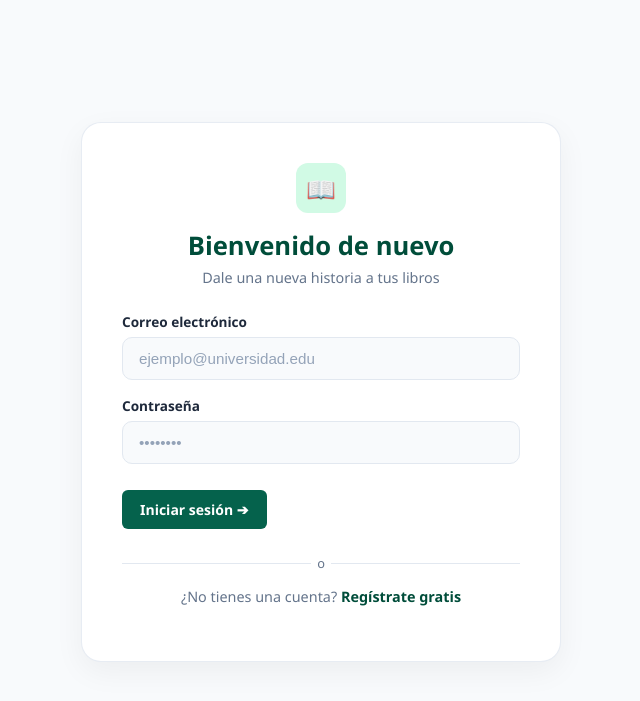
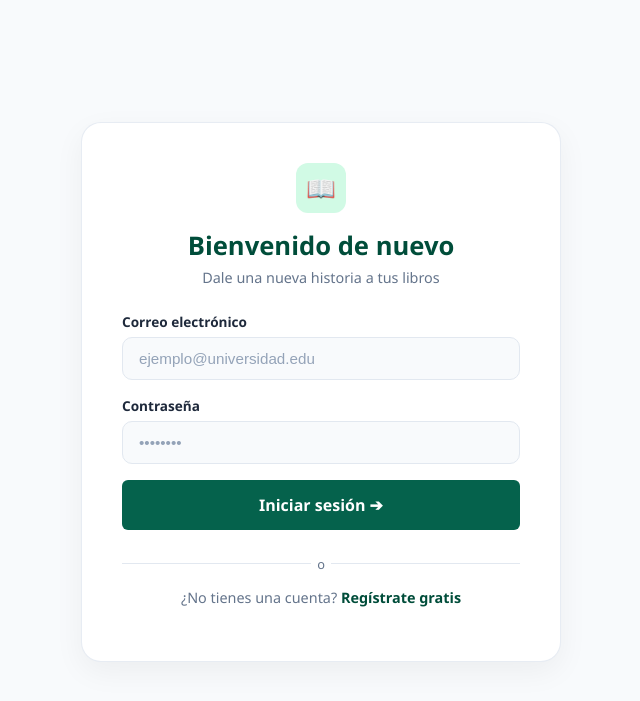
Before and after one commit to cristopherocampo/proyecto-ambiente-web, a PHP site: page / in a window 1280 px wide. Shown: the top 701 px of the page, without its empty margins (319-959 px from the left). Run offline with PHP 8.4, Linux system fonts and the light colour scheme; some libraries are stand-ins or nearby versions.

Commit message:
botones estilos
ess

```diff
--- a/app/views/auth/login.php
+++ b/app/views/auth/login.php
@@ -28,7 +28,7 @@
                 <input type="password" id="password" name="password" class="form-control" required placeholder="••••••••">
             </div>
 
-            <button type="submit" class="btn btn-primary">
+            <button type="submit" class="btn btn-primary" id="btn-iniciarSesion">
                 Iniciar sesión ➔
             </button>
 
--- a/app/views/auth/registro.php
+++ b/app/views/auth/registro.php
@@ -62,7 +62,7 @@
                 <input type="password" id="password" name="password" class="form-control" required placeholder="••••••••">
             </div>
 
-            <button type="submit" class="btn btn-primary">
+            <button type="submit" class="btn btn-primary" id="btn-Crearcuenta">
                 Crear cuenta ➔
             </button>
 
--- a/public/css/style.css
+++ b/public/css/style.css
@@ -557,3 +557,15 @@ select.form-control option {
     width: 100%;
     max-width: none;
 }
+
+#btn-iniciarSesion,
+#btn-Crearcuenta,
+.auth-form .btn-primary {
+    width: 100% !important;
+    display: flex !important;
+    justify-content: center;
+    align-items: center;
+    padding: 14px;
+    font-size: 1rem;
+    box-sizing: border-box;
+}
```
